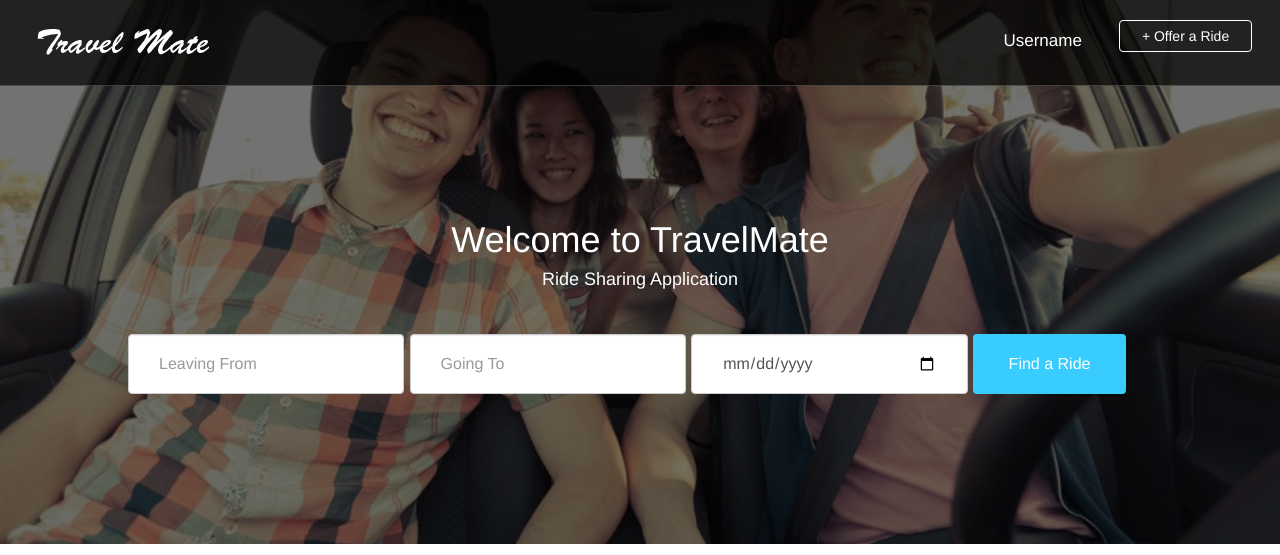
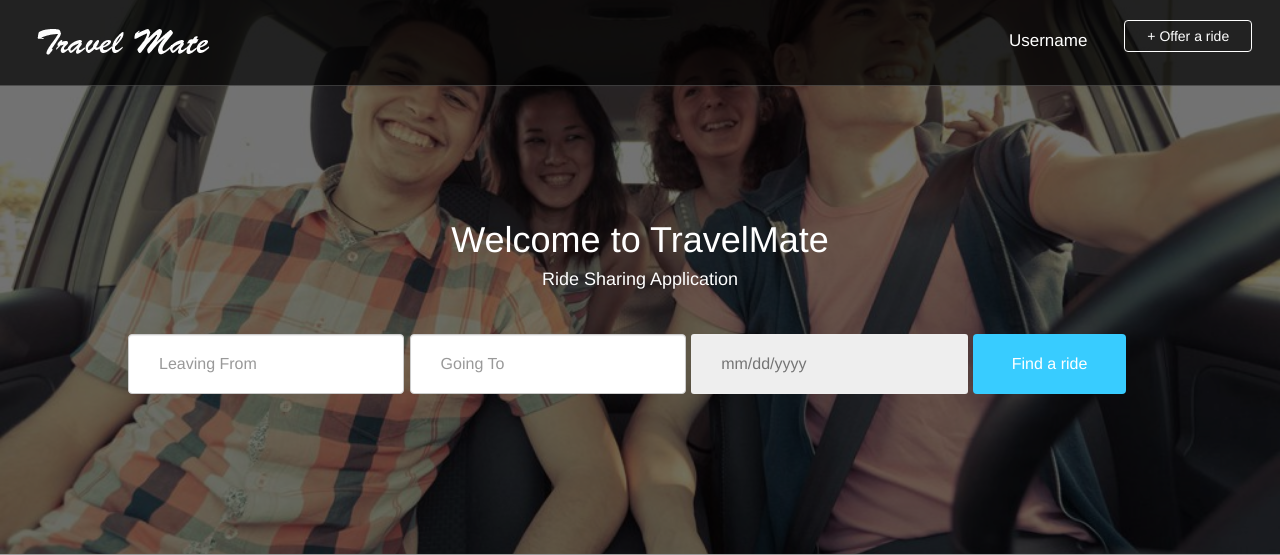
Before and after one commit to mansikulkarni96/TravelMate, a Django app: page /book/ in a window 1280 px wide. Shown: the top 555 px of the page. Run offline with Django 3.2, Linux system fonts and the light colour scheme; some libraries are stand-ins or nearby versions; grey boxes are pictures that could not be loaded.

Commit message:
17/3 Commit By Sougata

```diff
--- a/book/templates/book/bookindex.html
+++ b/book/templates/book/bookindex.html
@@ -14,6 +14,14 @@
 <link rel="stylesheet" href="static/css/owl.carousel.css" type="text/css">
 <!--FontAwesome Font Style -->
 <link href="static/css/font-awesome.min.css" rel="stylesheet">
+
+<!--Date Picker-->
+    <script src="http://ajax.googleapis.com/ajax/libs/jquery/1.11.2/jquery.min.js"> </script>
+
+    <link rel="stylesheet" href="https://ajax.googleapis.com/ajax/libs/jqueryui/1.11.3/themes/blitzer/jquery-ui.css" />
+    <script src="https://ajax.googleapis.com/ajax/libs/jqueryui/1.11.3/jquery-ui.min.js">
+    </script>
+
 
 <!-- Google-Font-->
 <link href="https://fonts.googleapis.com/css?family=Montserrat:300,400,500,700,800" rel="stylesheet">
@@ -47,14 +55,14 @@
                 	<li><a href="/myride">My Rides</a></li>
                     <li><a href="#">My Profile</a></li>
 
-                    <li><a href="#">Sign Out</a></li>
+                    <li><a href="/index">Sign Out</a></li>
                 </ul>
               </li>
 
               <!--<li><a href="signin.html">Sign In</a></li>-->
             </ul>
             <div class="submit_listing">
-	            <a href="/offer" class="btn outline-btn"><!--<i class="fa  fa-plus-circle"></i>-->+ Offer a Ride</a>
+	            <a href="/offer" class="btn outline-btn"><!--<i class="fa  fa-plus-circle"></i>-->+ Offer a ride</a>
             </div>
           </div>
         </div>
@@ -97,10 +105,11 @@
                    		<input type="text" id = "tolocation" class="form-control" placeholder="Going To">
                     </div>
                     <div class="form-group">
-                   		<input type="date" id = "startdate" class="form-control" placeholder="Date">
+                        <p> <input  id="departure"  style="color:Black" placeholder="mm/dd/yyyy"></p>
+                   		<!--<input type="date" id = "startdate" class="form-control" placeholder="Date">-->
                     </div>
                     <div class="form-group search_btn">
-                    	<input type="submit" value="Find a Ride" class="btn btn-block">
+                    	<input type="submit" value="Find a ride" class="btn btn-block">
                     </div>
                 </form>
             </div>
@@ -112,7 +121,7 @@
 
 
 
-<!-- Popular-Cities/Towns -->
+<!-- Popular-Cities/Towns
 <section id="popular_cities" class="section-padding">
 	<div class="container">
     	<div class="section-header text-center">
@@ -124,7 +133,7 @@
         	<div class="col-sm-6 col-md-3">
             	<div class="cities_list">
                     <div class="city_listings_info">
-                    	<h4>New York City</h4>
+                    	<h4>Andover</h4>
                         <div class="listing_number"><span>6 Listings</span> </div>
                     </div>
                     <a href="#" class="overlay_link"></a>
@@ -205,7 +214,7 @@
         	<a href="#" class="btn">View More Cities / Towns</a>
         </div>
     </div>
-</section>
+</section>-->
 <section id="about_info" class="section-padding">
 	<div class="container">
     	<div class="row">
@@ -213,7 +222,7 @@
             	<div class="white_box">
                     <h3>Save time and hassle. Let us find Quick and Easy</h3>
                     <p>On the other hand, we denounce with righteous indignation and dislike men who are so beguiled and demoralized by the charms of pleasure.</p>
-                    <a href="#" class="btn">Start Now !</a>
+                    <!--<a href="#" class="btn">Start Now !</a>-->
                 </div>
             </div>
         </div>
@@ -224,7 +233,27 @@
 
 
 
+<script>
+    $(function(){
 
+      $("#departure").datepicker({
+        showAnim: "fadeIn",
+        changeYear: true,
+        numberOfMonths: 1,
+        dateFormat: "mm/dd/yy",
+        minDate: +1,
+        maxDate: "+12M +10D",
+        onClose: function(selectedDate){
+          $("#return").datepicker("option", "minDate", selectedDate)
+        }
+        ,
+        showWeek: true
+      });
+
+
+    });
+
+  </script>
 
 
 
```
Also changed, not shown: book/templates/book/search.html (+3 -4 lines), travel/templates/travel/index.html (+4 -6 lines).
